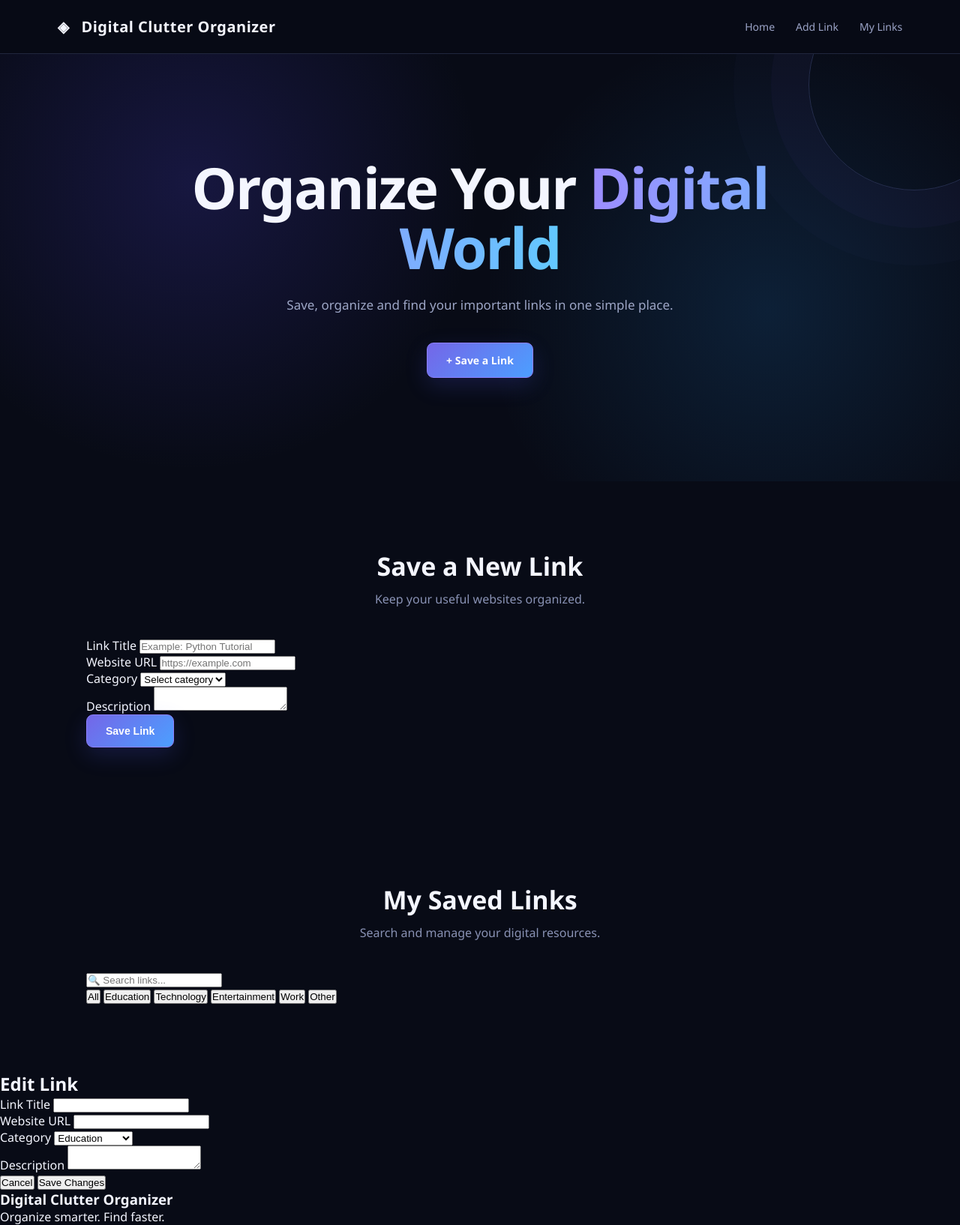
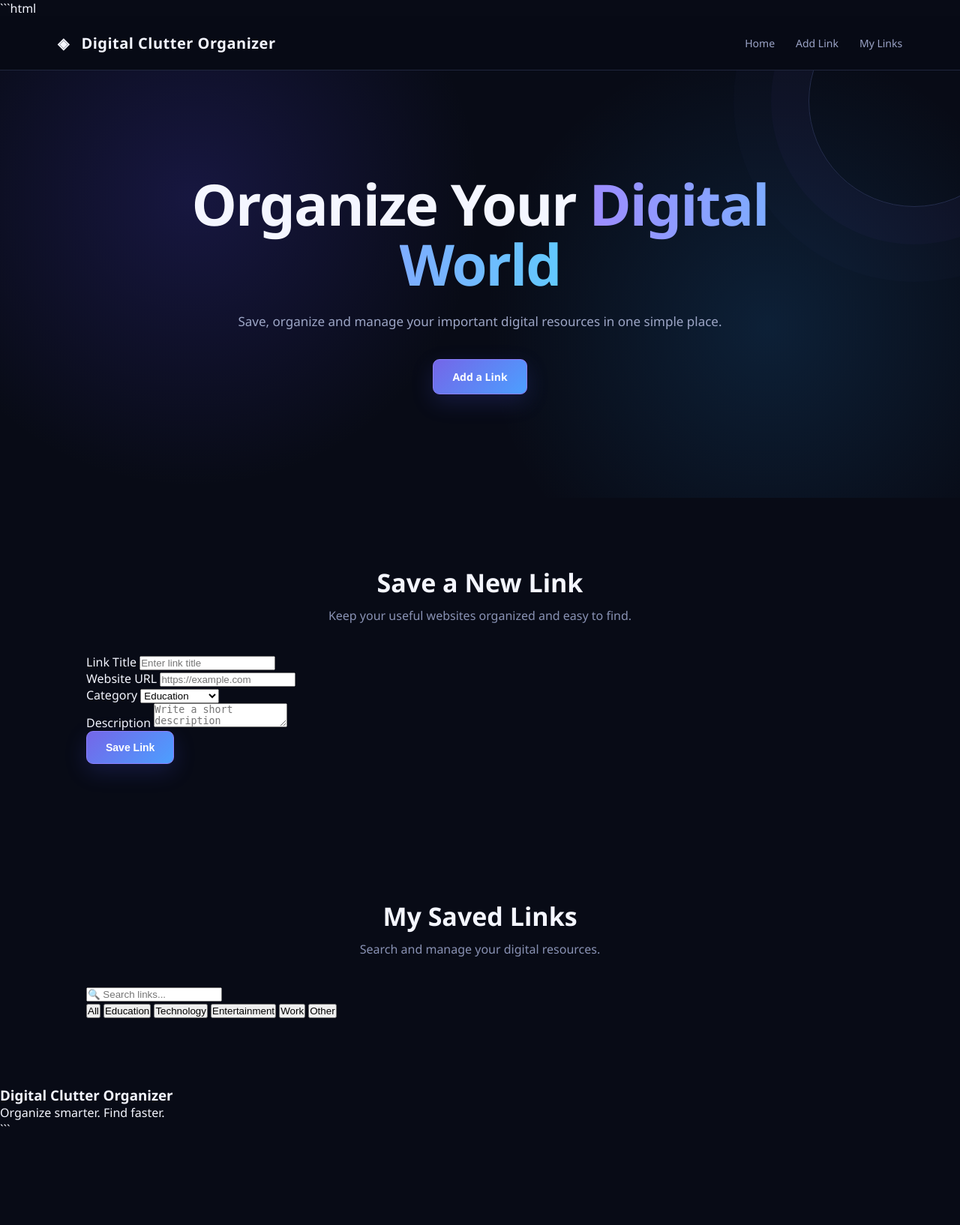
Before and after one commit to AnushaNaik29/Digital-Clutter-Organizer, a Flask app: page / in a window 1280 px wide. Shown: the whole page at 75% size. After the commit the page ends 1503 px from the top, so only its background shows below. Run offline with Flask 3, Linux system fonts and the light colour scheme.

Commit message:
Update index.html

````diff
--- a/templates/index.html
+++ b/templates/index.html
@@ -1,19 +1,17 @@
-
+```html
 <!DOCTYPE html>
 <html lang="en">
 
 <head>
     <meta charset="UTF-8">
 
-    <meta name="viewport"
-          content="width=device-width, initial-scale=1.0">
+    <meta name="viewport" content="width=device-width, initial-scale=1.0">
 
     <title>Digital Clutter Organizer</title>
 
     <link rel="stylesheet"
           href="{{ url_for('static', filename='style.css') }}">
 </head>
-
 
 <body>
 
@@ -24,15 +22,25 @@
     </div>
 
     <div class="nav-links">
-        <a href="#home">Home</a>
-        <a href="#add">Add Link</a>
-        <a href="#links">My Links</a>
+
+        <a href="#home">
+            Home
+        </a>
+
+        <a href="#add-link">
+            Add Link
+        </a>
+
+        <a href="#my-links">
+            My Links
+        </a>
+
     </div>
 
 </nav>
 
 
-<section id="home" class="hero">
+<section class="hero" id="home">
 
     <div class="hero-content">
 
@@ -42,12 +50,13 @@
         </h1>
 
         <p>
-            Save, organize and find your important
-            links in one simple place.
+            Save, organize and manage your important digital resources
+            in one simple place.
         </p>
 
-        <a href="#add" class="main-button">
-            + Save a Link
+        <a href="#add-link"
+           class="main-button">
+            Add a Link
         </a>
 
     </div>
@@ -55,14 +64,16 @@
 </section>
 
 
-<section id="add" class="section">
+<section class="section" id="add-link">
 
     <div class="section-title">
 
-        <h2>Save a New Link</h2>
+        <h2>
+            Save a New Link
+        </h2>
 
         <p>
-            Keep your useful websites organized.
+            Keep your useful websites organized and easy to find.
         </p>
 
     </div>
@@ -74,12 +85,14 @@
 
             <div class="input-group">
 
-                <label>Link Title</label>
+                <label for="title">
+                    Link Title
+                </label>
 
                 <input
                     type="text"
                     id="title"
-                    placeholder="Example: Python Tutorial"
+                    placeholder="Enter link title"
                     required>
 
             </div>
@@ -87,7 +100,9 @@
 
             <div class="input-group">
 
-                <label>Website URL</label>
+                <label for="url">
+                    Website URL
+                </label>
 
                 <input
                     type="url"
@@ -100,13 +115,11 @@
 
             <div class="input-group">
 
-                <label>Category</label>
+                <label for="category">
+                    Category
+                </label>
 
-                <select id="category" required>
-
-                    <option value="">
-                        Select category
-                    </option>
+                <select id="category">
 
                     <option value="Education">
                         Education
@@ -120,16 +133,8 @@
                         Entertainment
                     </option>
 
-                    <option value="Shopping">
-                        Shopping
-                    </option>
-
                     <option value="Work">
                         Work
-                    </option>
-
-                    <option value="Social">
-                        Social
                     </option>
 
                     <option value="Other">
@@ -143,35 +148,42 @@
 
             <div class="input-group">
 
-                <label>Description</label>
+                <label for="description">
+                    Description
+                </label>
 
                 <textarea
                     id="description"
-                    placeholder="What is this link useful for?">
-                </textarea>
+                    placeholder="Write a short description"></textarea>
 
             </div>
 
 
-            <button type="submit" class="save-button">
+            <button
+                type="submit"
+                class="save-button">
+
                 Save Link
+
             </button>
 
+
+            <p id="message"></p>
+
         </form>
-
-
-        <div id="message"></div>
 
     </div>
 
 </section>
 
 
-<section id="links" class="section links-section">
+<section class="section" id="my-links">
 
     <div class="section-title">
 
-        <h2>My Saved Links</h2>
+        <h2>
+            My Saved Links
+        </h2>
 
         <p>
             Search and manage your digital resources.
@@ -219,114 +231,9 @@
     </div>
 
 
-    <div id="linksContainer">
-
-    </div>
+    <div id="linksContainer"></div>
 
 </section>
-
-
-
-
-<div id="editModal" class="edit-modal">
-
-    <div class="edit-box">
-
-        <h2>Edit Link</h2>
-
-        <input type="hidden" id="editId">
-
-        <div class="input-group">
-
-            <label>Link Title</label>
-
-            <input
-                type="text"
-                id="editTitle"
-                required>
-
-        </div>
-
-
-        <div class="input-group">
-
-            <label>Website URL</label>
-
-            <input
-                type="url"
-                id="editUrl"
-                required>
-
-        </div>
-
-
-        <div class="input-group">
-
-            <label>Category</label>
-
-            <select id="editCategory">
-
-                <option value="Education">
-                    Education
-                </option>
-
-                <option value="Technology">
-                    Technology
-                </option>
-
-                <option value="Entertainment">
-                    Entertainment
-                </option>
-
-                <option value="Shopping">
-                    Shopping
-                </option>
-
-                <option value="Work">
-                    Work
-                </option>
-
-                <option value="Social">
-                    Social
-                </option>
-
-                <option value="Other">
-                    Other
-                </option>
-
-            </select>
-
-        </div>
-
-
-        <div class="input-group">
-
-            <label>Description</label>
-
-            <textarea id="editDescription"></textarea>
-
-        </div>
-
-
-        <div class="edit-buttons">
-
-            <button
-                type="button"
-                onclick="closeEditModal()">
-                Cancel
-            </button>
-
-            <button
-                type="button"
-                onclick="updateLink()">
-                Save Changes
-            </button>
-
-        </div>
-
-    </div>
-
-</div>
 
 
 <footer>
@@ -342,9 +249,9 @@
 </footer>
 
 
-<script src="{{ url_for('static', filename='app.js') }}">
-</script>
+<script src="{{ url_for('static', filename='app.js') }}"></script>
 
 </body>
 
 </html>
+```
````
